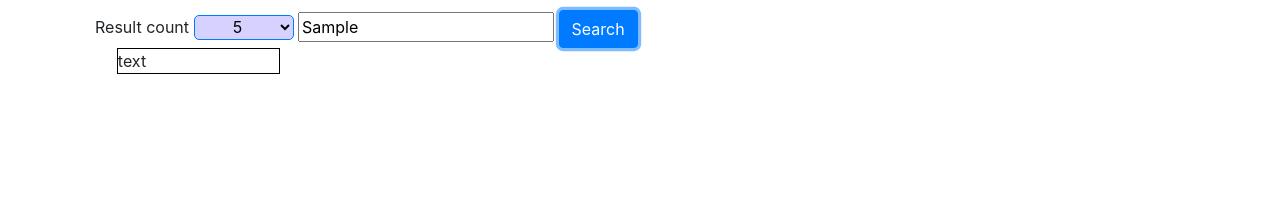
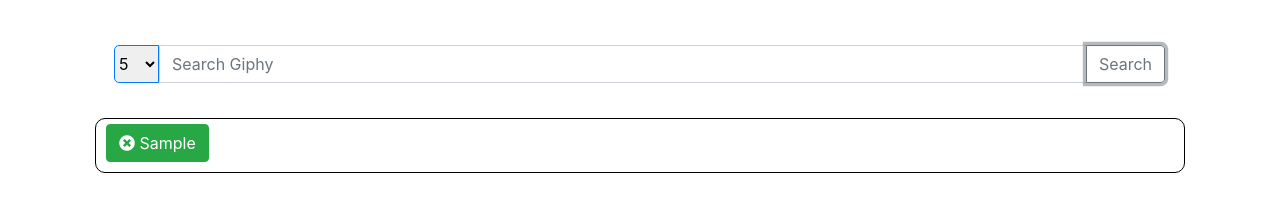
Before and after one commit to bazy1983/giphy_search, a plain HTML site: page index.html in a window 1280 px wide. Both pictures are taken after typing "Sample" into the empty fields and a click on the button "Search". Drawn offline with nearby package versions, Linux system fonts and the light colour scheme; no server answers.

Commit message:
added history button functionality, added press enter to search functionality

```diff
--- a/css/style.css
+++ b/css/style.css
@@ -4,27 +4,34 @@ header {
     padding: 10px;
 }
 .dropdown {
-    width: 100px;
-    height: 25px;
+    width: 45px;
+    height: 38px;
     border: 1px solid var(--blue);
-    border-radius: 5px;
-    background: #1d00ff2e;
+    border-radius: 5px 0 0 5px;
 }
 
 
+/*history box*/
+.ajaxHistory{
+    margin: 0 5px 5px;
+}
+
 /*main body*/
+.controls {
+    padding: 20px;
+    margin: 15px 0;
+}
 
 .img_result {
     width: 90%;
     padding: 5%;
 }
 
-.results {
-    width: 80%;
-}
 
 .history {
-    width: 15%;
-    margin-left: 2%;
+
     border: 1px solid #000;
+    border-radius: 10px;
+    padding:5px;
+    min-height: 50px;
 }
--- a/index.html
+++ b/index.html
@@ -7,6 +7,7 @@
     <meta http-equiv="X-UA-Compatible" content="ie=edge">
     <script src="https://code.jquery.com/jquery-3.3.1.min.js" integrity="sha256-FgpCb/KJQlLNfOu91ta32o/NMZxltwRo8QtmkMRdAu8="
         crossorigin="anonymous"></script>
+    <link href="https://use.fontawesome.com/releases/v5.0.8/css/all.css" rel="stylesheet">
     <link rel="stylesheet" href="https://maxcdn.bootstrapcdn.com/bootstrap/4.0.0/css/bootstrap.min.css" integrity="sha384-Gn5384xqQ1aoWXA+058RXPxPg6fy4IWvTNh0E263XmFcJlSAwiGgFAW/dAiS6JXm"
         crossorigin="anonymous">
     <link rel="stylesheet" href="./css/style.css">
@@ -17,17 +18,29 @@
 <body>
     <div class="container">
         <header>
-            <label for="dropdown">Result count</label>
-            <select class = "dropdown text-center">
+            <div class="controls">
+
+
+                <div class="input-group">
+
+                    <div class="input-group-append">
+                        <select class="dropdown">
                             <option value="5">5</option>
                             <option value="10">10</option>
                             <option value="15">15</option>
                             <option value="20">20</option>
                             <option value="25">25</option>
                         </select>
-            <input type="text" placeholder="Search Giphy images">
-            <button class = "btn btn-primary">Search</button>
-            <div class="history">text</div>
+
+                    </div>
+                    <input type="text" class="form-control" placeholder="Search Giphy" aria-label="Recipient's username" aria-describedby="basic-addon2">
+                    <div class="input-group-append">
+                        <button id = "ajaxRequest" class="btn btn-outline-secondary" type="button">Search</button>
+                    </div>
+                </div>
+
+            </div>
+            <div class="history"></div>
         </header>
         <div class="row results">
 
--- a/js/logic.js
+++ b/js/logic.js
@@ -1,26 +1,56 @@
 $(document).ready(function(){
 
+    var textBox;
 
+    $("#ajaxRequest").on("click", function(){
+        $(".results").empty();
+        textBox = $("input").val().trim(); //getting text box value
+        var history = $("<button class = 'ajaxHistory btn btn-success'>").val(textBox).html('<i class="fas fa-times-circle"></i> '+textBox);
+        $(".history").append(history);
+        $("input").val(""); //remove text from search box
+        //call ajax function and pass text box value
+        ajaxCall(textBox);
+    });
 
-    $(".btn").on("click", function(){
+    // removes the history button when click on x
+    $(".history").on("click","i", function(){
+        $(".ajaxHistory").remove();
+    })
+
+    // runs ajax request from history buttons
+    $(".history").on("click",".ajaxHistory", function(){
         $(".results").empty();
+        var historyBtn = $(this).val();
+        ajaxCall(historyBtn);
+    })
 
+    $("input").keyup(function(e){
+        if (e.keyCode === 13) {
+            $(".results").empty();
+        textBox = $("input").val().trim(); //getting text box value
+        var history = $("<button class = 'ajaxHistory btn btn-success'>").val(textBox).html('<i class="fas fa-times-circle"></i> '+textBox);
+        $(".history").append(history);
+        $("input").val(""); //remove text from search box
+        //call ajax function and pass text box value
+        ajaxCall(textBox);
+        };
+    })
+
+    function ajaxCall (search) {
         var apiKey = "cnvVfq7XSIKMKEvBcaV7y9oFTHegmF6X",
-        search = $("input").val(),
-        resultCount = $(".dropdown option:selected").val(),
-        request = "http://api.giphy.com/v1/gifs/search?q=" + search + "&api_key=" + apiKey + "&limit=" + resultCount,
-        data; //store response data
+        resultCount = $(".dropdown option:selected").val(), //number of results
+        request = "http://api.giphy.com/v1/gifs/search?q=" + search + "&api_key=" + apiKey + "&limit=" + resultCount + "&rating=g";
 
+        //ajax request
         $.ajax({
             method : "GET",
             url : request
-        }).then(function (res){
-            data = res;
+        }).then(function (res){ //response
 
             // display data to document
             for (var i = 0; i < res.data.length; i++){
-                var col = $("<div class = 'img_box col-md-3 col-xs-6'>")
-                var image = $("<img>").attr ({
+                var col = $("<div class = 'img_box col-md-3 col-xs-6'>") //create div
+                var image = $("<img>").attr ({ //create image element with attrbutes
                     src : res.data[i].images.original.url,
                     alt : search
                 });
@@ -29,11 +59,7 @@ $(document).ready(function(){
             $(".results").append (col)
             }
         });
-
-    });
-    // var xhr = $.get();
-    // xhr.done(function(data) { console.log("success got data", data); });
-
+    }
 
 
 });
```
Lines whose indentation alone changed are shown as unchanged.
